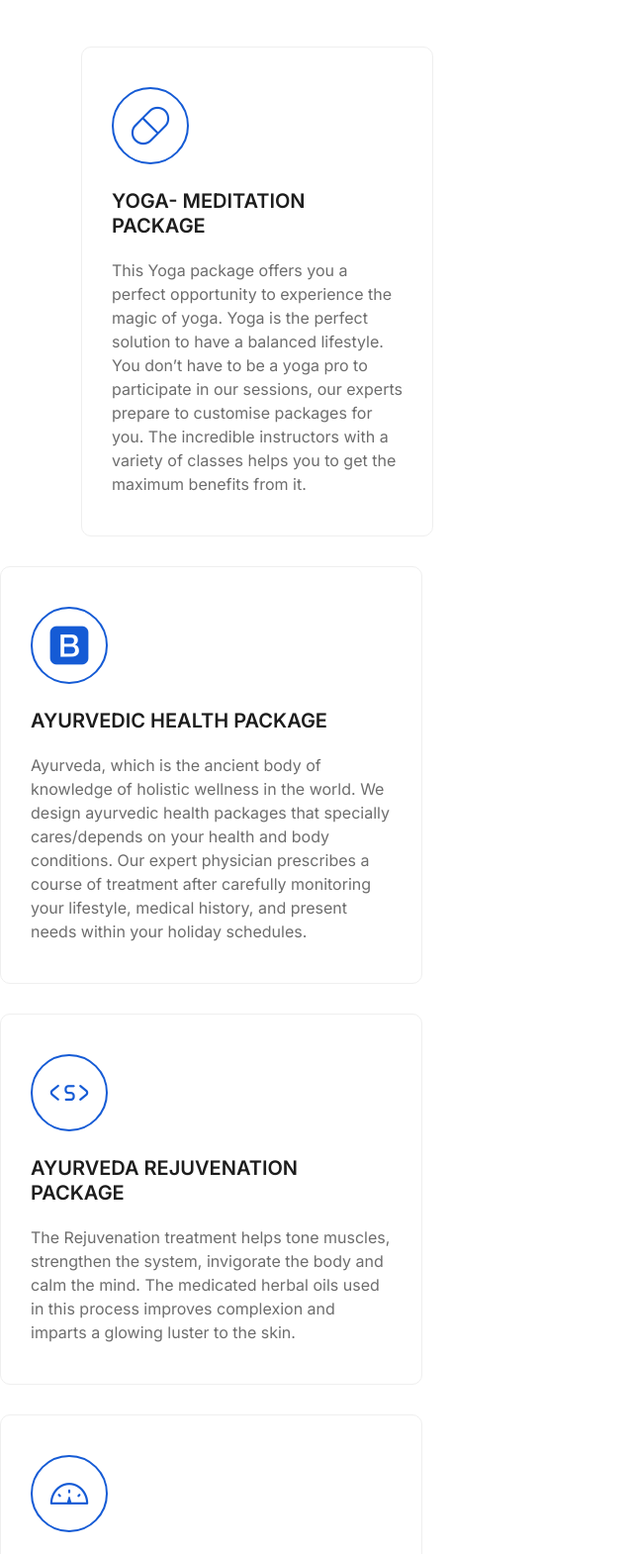
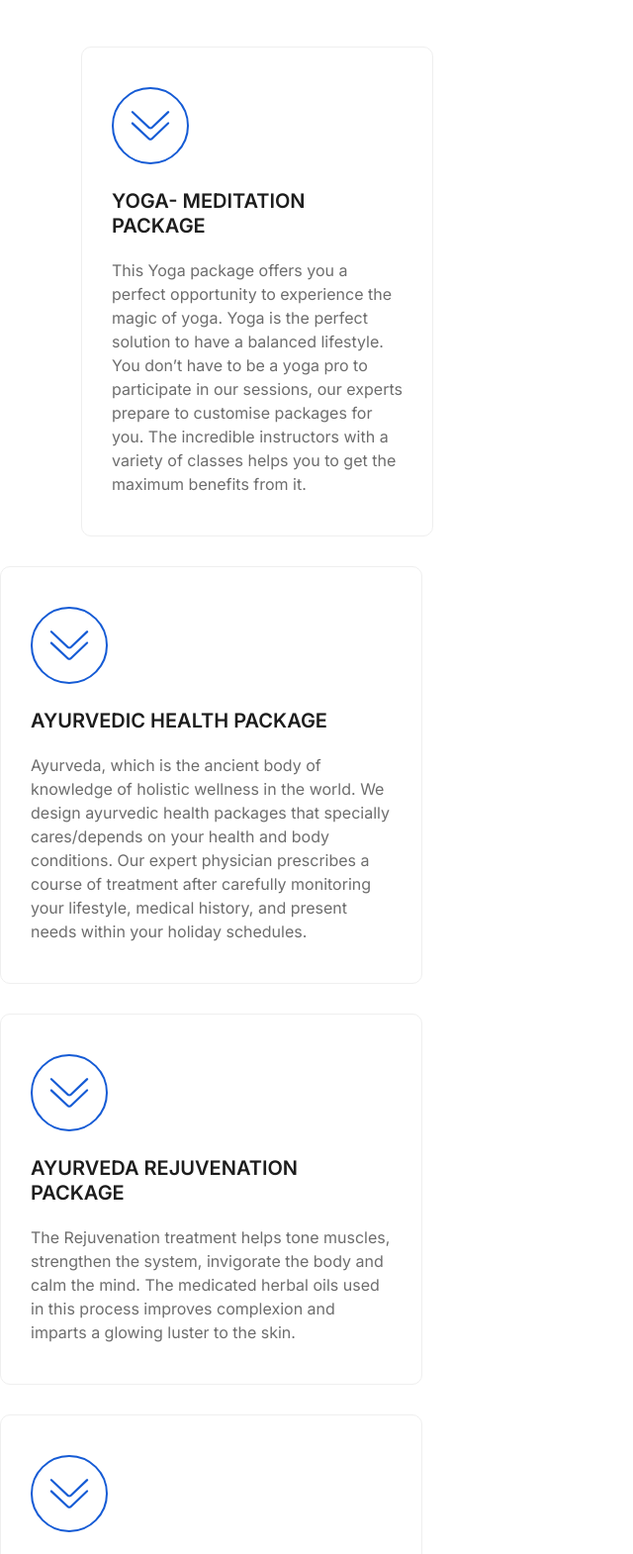
Before and after one commit to shehashareef194/elephant-pass-resort, a plain HTML site: page index.html in a window 1280 px wide. Shown: the part 1355-2925 px from the top of the page at 99% size, without its empty margins (0-640 px from the left). Drawn offline with Linux system fonts and the light colour scheme; a script that the page names is missing.

Commit message:
Update index.html

```diff
--- a/index.html
+++ b/index.html
@@ -290,7 +290,7 @@ Ayurveda Resort & Yoga Retreat Kerala.</h1>
         <div class="col-lg-4 col-md-6">
           <div class="single-services">
             <div class="service-icon">
-              <i class="lni lni-capsule"></i>
+              <i class="lni lni-angle-double-down"></i>
             </div>
             <div class="service-content">
               <h4>YOGA- MEDITATION PACKAGE</h4>
@@ -305,7 +305,7 @@ Ayurveda Resort & Yoga Retreat Kerala.</h1>
         <div class="col-lg-4 col-md-6">
           <div class="single-services">
             <div class="service-icon">
-              <i class="lni lni-bootstrap"></i>
+              <i class="lni lni-angle-double-down"></i>
             </div>
             <div class="service-content">
               <h4>AYURVEDIC HEALTH PACKAGE</h4>
@@ -318,7 +318,7 @@ Ayurveda Resort & Yoga Retreat Kerala.</h1>
         <div class="col-lg-4 col-md-6">
           <div class="single-services">
             <div class="service-icon">
-              <i class="lni lni-shortcode"></i>
+              <i class="lni lni-angle-double-down"></i>
             </div>
             <div class="service-content">
               <h4>AYURVEDA REJUVENATION PACKAGE</h4>
@@ -331,7 +331,7 @@ Ayurveda Resort & Yoga Retreat Kerala.</h1>
         <div class="col-lg-4 col-md-6">
           <div class="single-services">
             <div class="service-icon">
-              <i class="lni lni-dashboard"></i>
+              <i class="lni lni-angle-double-down"></i>
             </div>
             <div class="service-content">
               <h4>AYURVEDIC RETREAT PACKAGE</h4>
@@ -344,7 +344,7 @@ Ayurveda Resort & Yoga Retreat Kerala.</h1>
         <div class="col-lg-4 col-md-6">
           <div class="single-services">
             <div class="service-icon">
-              <i class="lni lni-layers"></i>
+              <i class="lni lni-angle-double-down"></i>
             </div>
             <div class="service-content">
               <h4>SPECIAL YOGA</h4>
@@ -357,7 +357,7 @@ Ayurveda Resort & Yoga Retreat Kerala.</h1>
         <div class="col-lg-4 col-md-6">
           <div class="single-services">
             <div class="service-icon">
-              <i class="lni lni-reload"></i>
+              <i class="lni lni-angle-double-down"></i>
             </div>
             <div class="service-content">
               <h4>AYURVEDA PROGRAM</h4>
```
